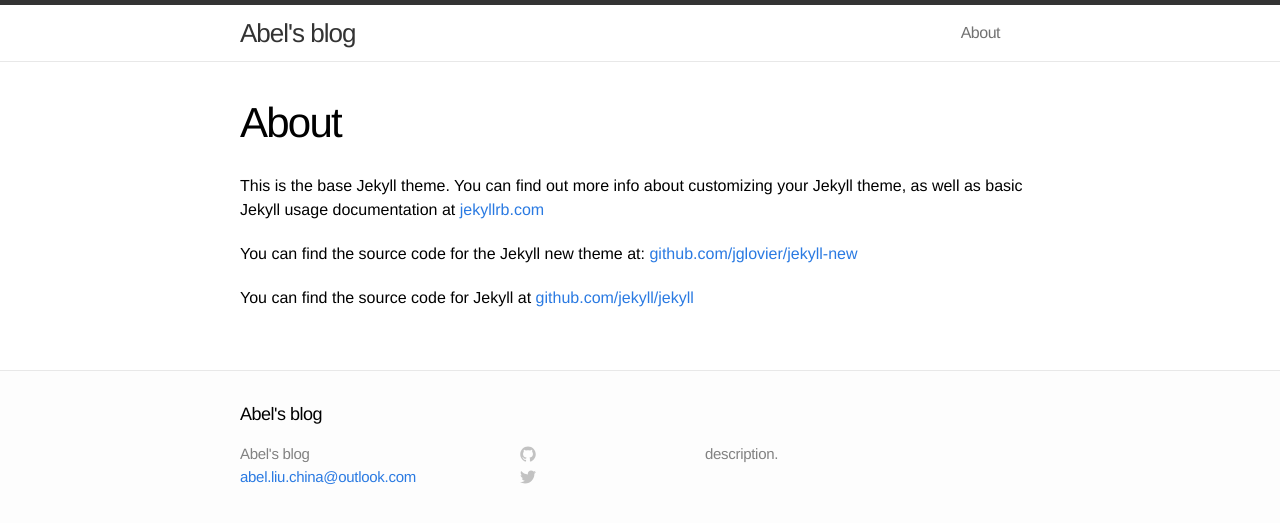
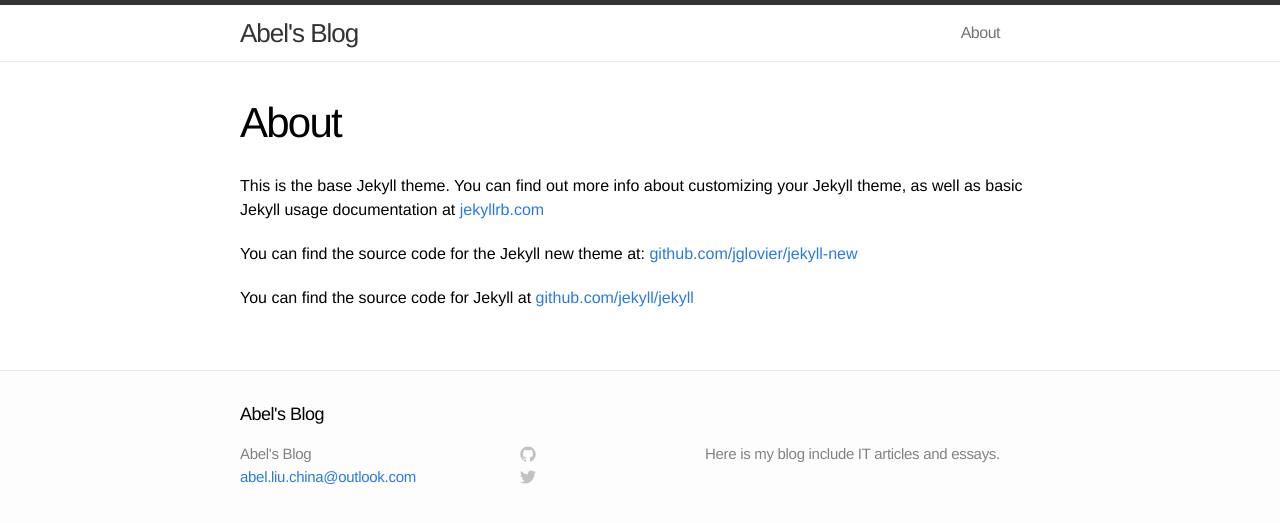
Before and after one commit to Abel-Liu/Abel-Liu.github.io, a Jekyll site: the page built from about.md, in a window 1280 px wide. Shown: the top 523 px of the page. Built offline with Jekyll 4.4.1, drawn with Linux system fonts in a browser that asks for light colours.

Commit message:
Update _config.yml

```diff
--- a/_config.yml
+++ b/_config.yml
@@ -1,10 +1,10 @@
 # Site settings
 
-title: Abel's blog
+title: Abel's Blog
 
 email: abel.liu.china@outlook.com
 
-description: "description."
+description: "Here is my blog include IT articles and essays."
 baseurl: ""
 url: "http://yourdomain.com"
 
```
